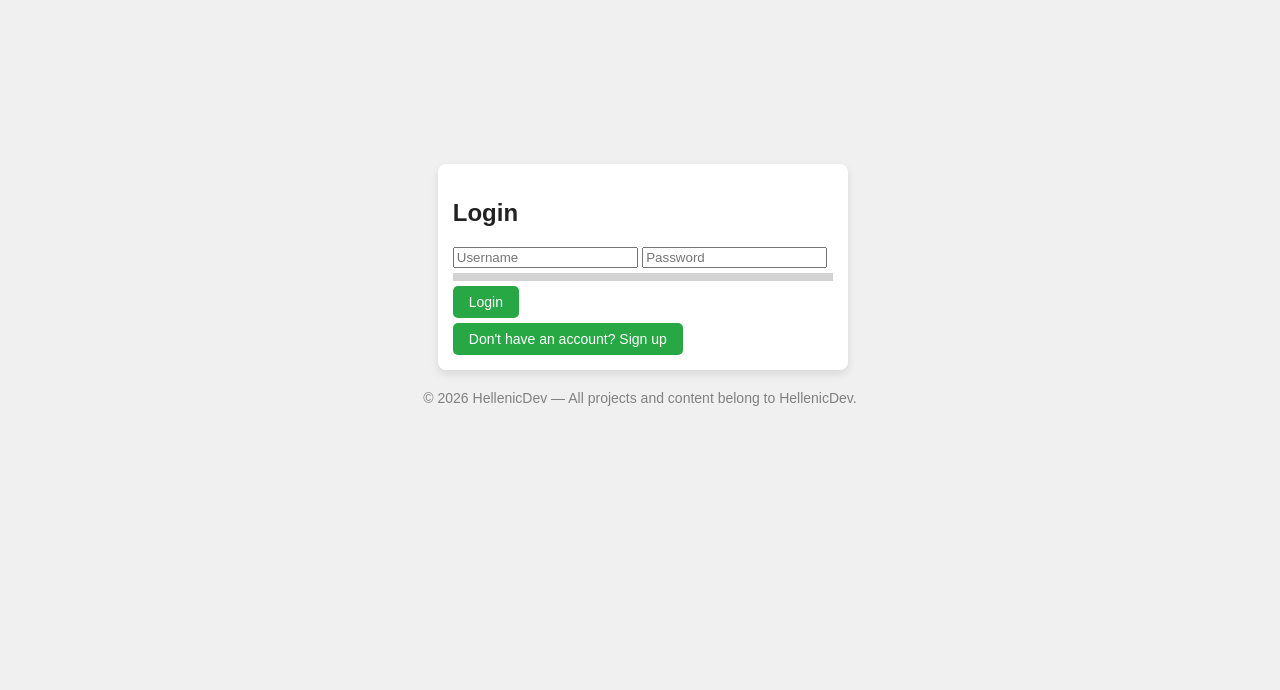
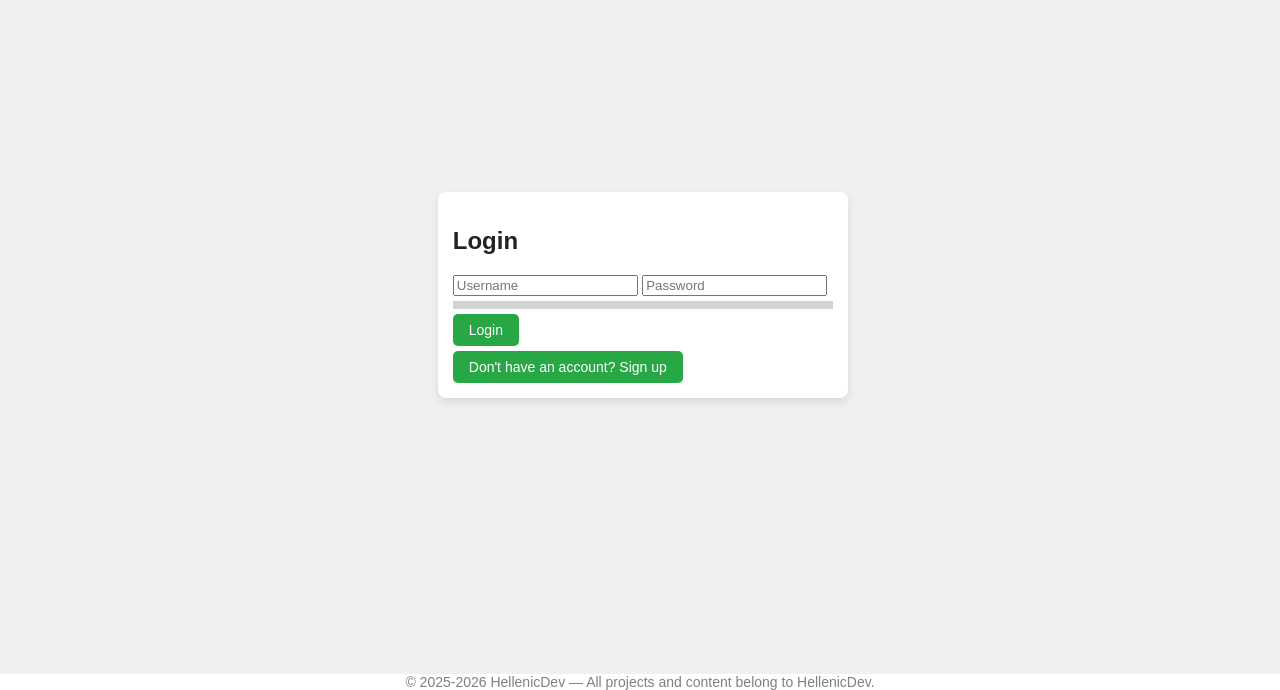
Before and after one commit to hellenicdev/budget-tracker, a plain HTML site: page index.html in a window 1280 px wide. Shown: the part 110-800 px from the top of the page. Drawn offline with nearby package versions, Linux system fonts and the light colour scheme.

Commit message:
Logo + Footer

```diff
--- a/index.html
+++ b/index.html
@@ -71,7 +71,8 @@
 
   <script src="app.js"></script>
 </body>
-  <footer style="text-align:center; padding:20px; font-size:14px; color:gray;">
-    © 2026 HellenicDev — All projects and content belong to HellenicDev.
-  </footer>
+<footer style="position: fixed; bottom: 0; left: 0; width: 100%; z-index: 9999; text-align: center; font-size: 14px; color: gray; background: white;
+">
+  © 2025-2026 HellenicDev — All projects and content belong to HellenicDev.
+</footer>
 </html>
```
